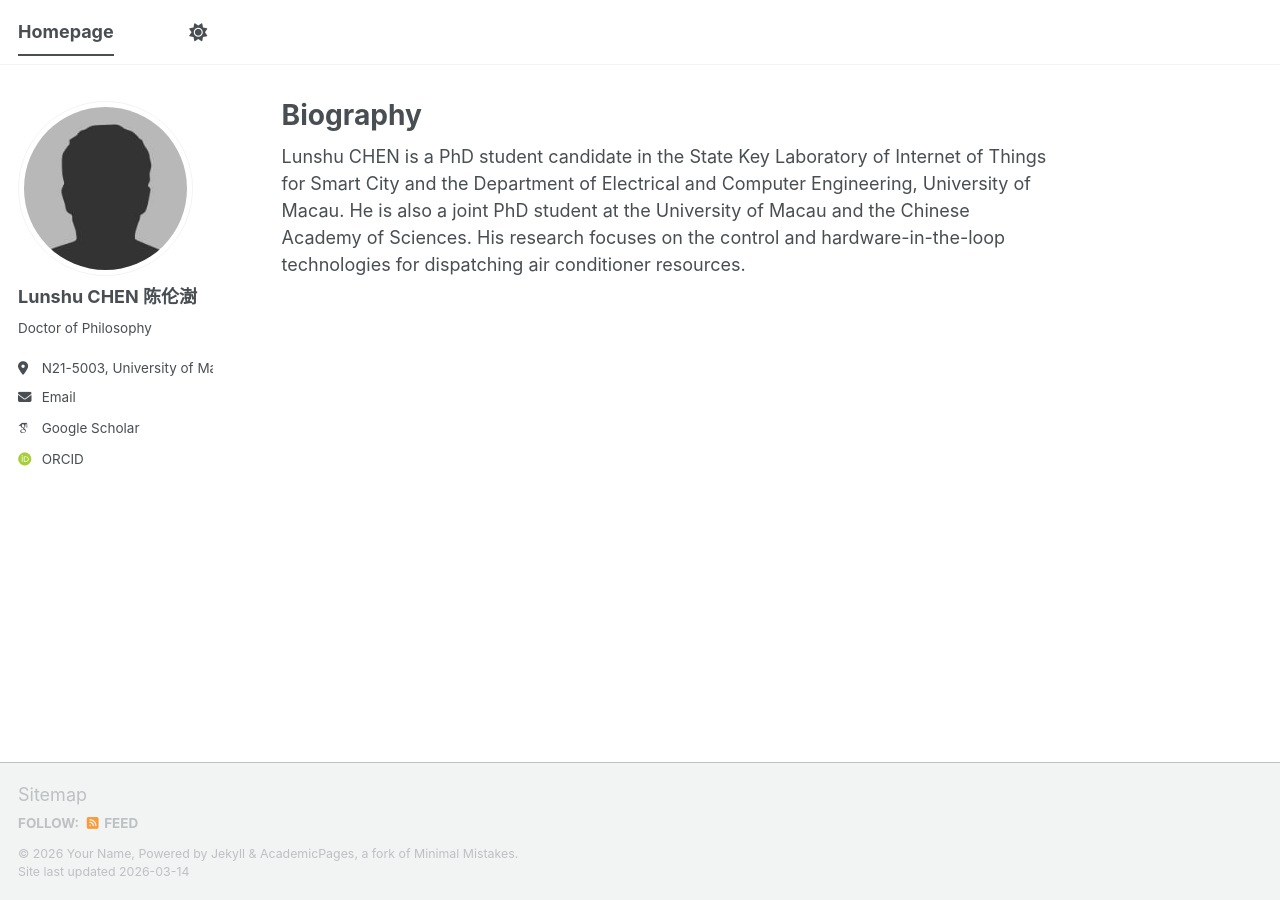
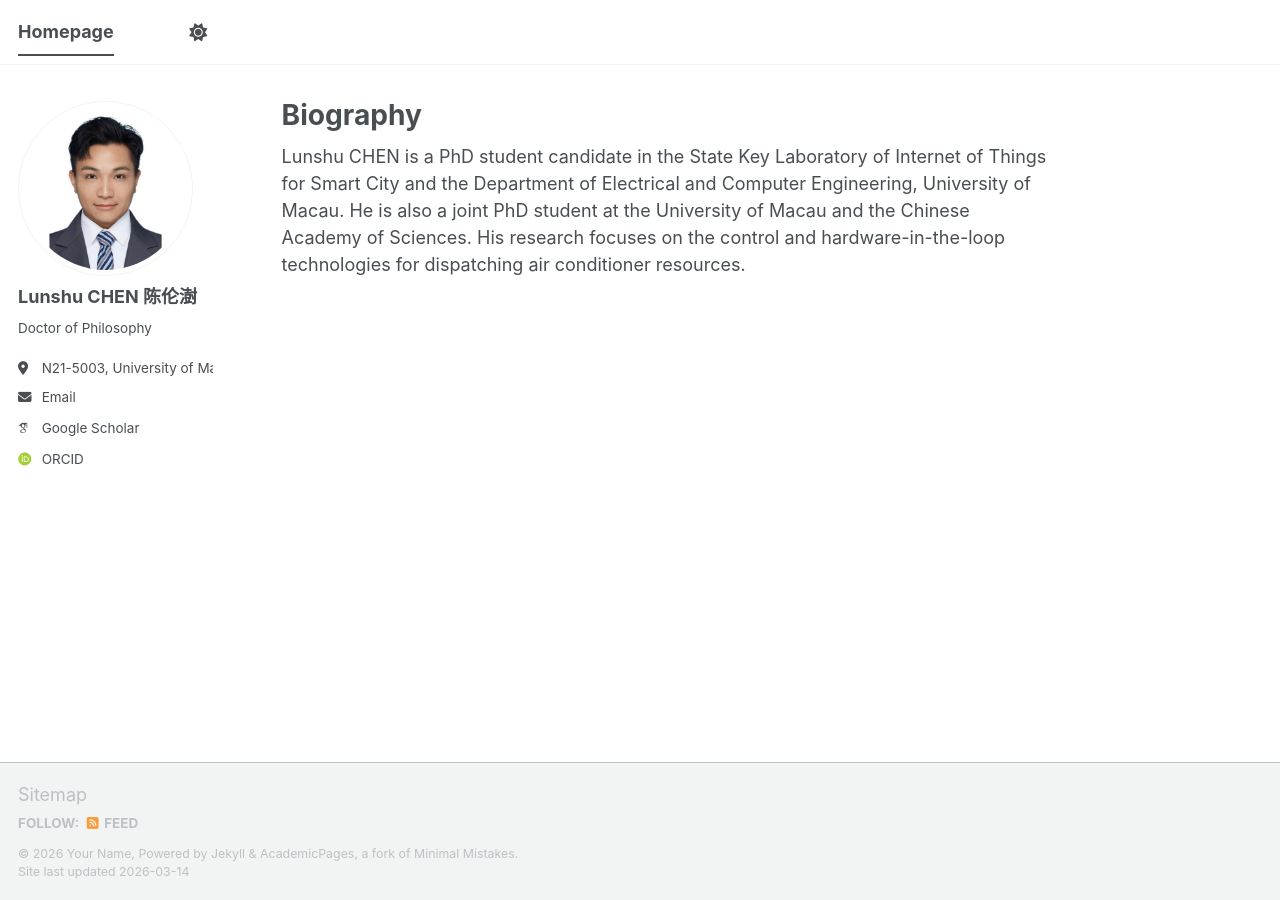
Before and after one commit to chenlunshu/CV, a Jekyll site: the page built from _pages/about.md, in a window 1280 px wide. Built offline with Jekyll 4.4.1, drawn with Linux system fonts in a browser that asks for light colours; some web fonts are replaced; a script bundle is joined from its source files by our own code; library files that are not in the unit come from our copies.

Commit message:
Update author avatar image in config file

```diff
--- a/_config.yml
+++ b/_config.yml
@@ -23,7 +23,7 @@ repository               : "academicpages/academicpages.github.io"
 #               Additional customization can be done by editing /_includes/author-profile.html
 author:
   # Biographic information
-  avatar           : "bio-photo.jpg"
+  avatar           : "Personal.png"
   name             : "Lunshu CHEN 陈伦澍"
   pronouns         : # example: "she/her"
   bio              : "Doctor of Philosophy"
```
